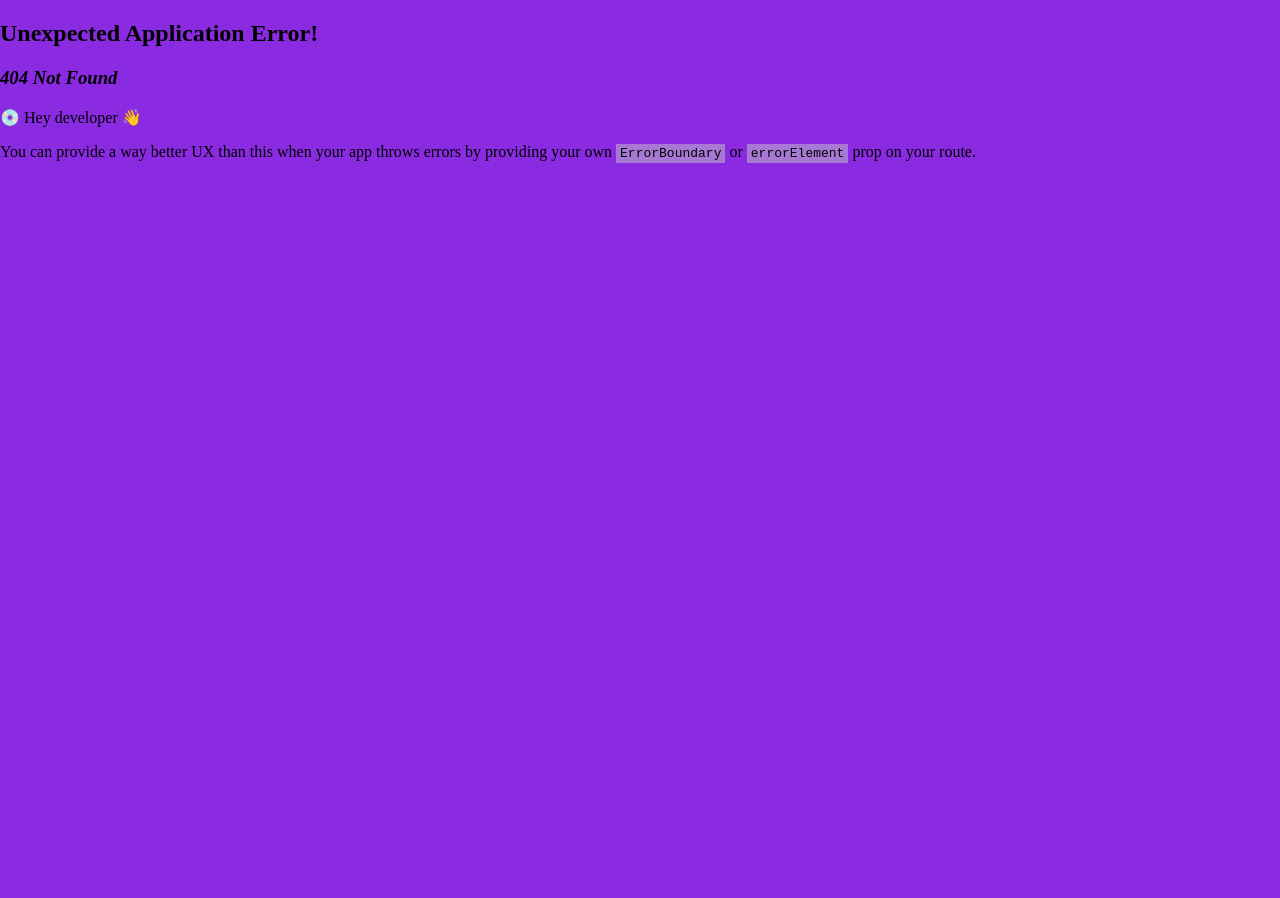
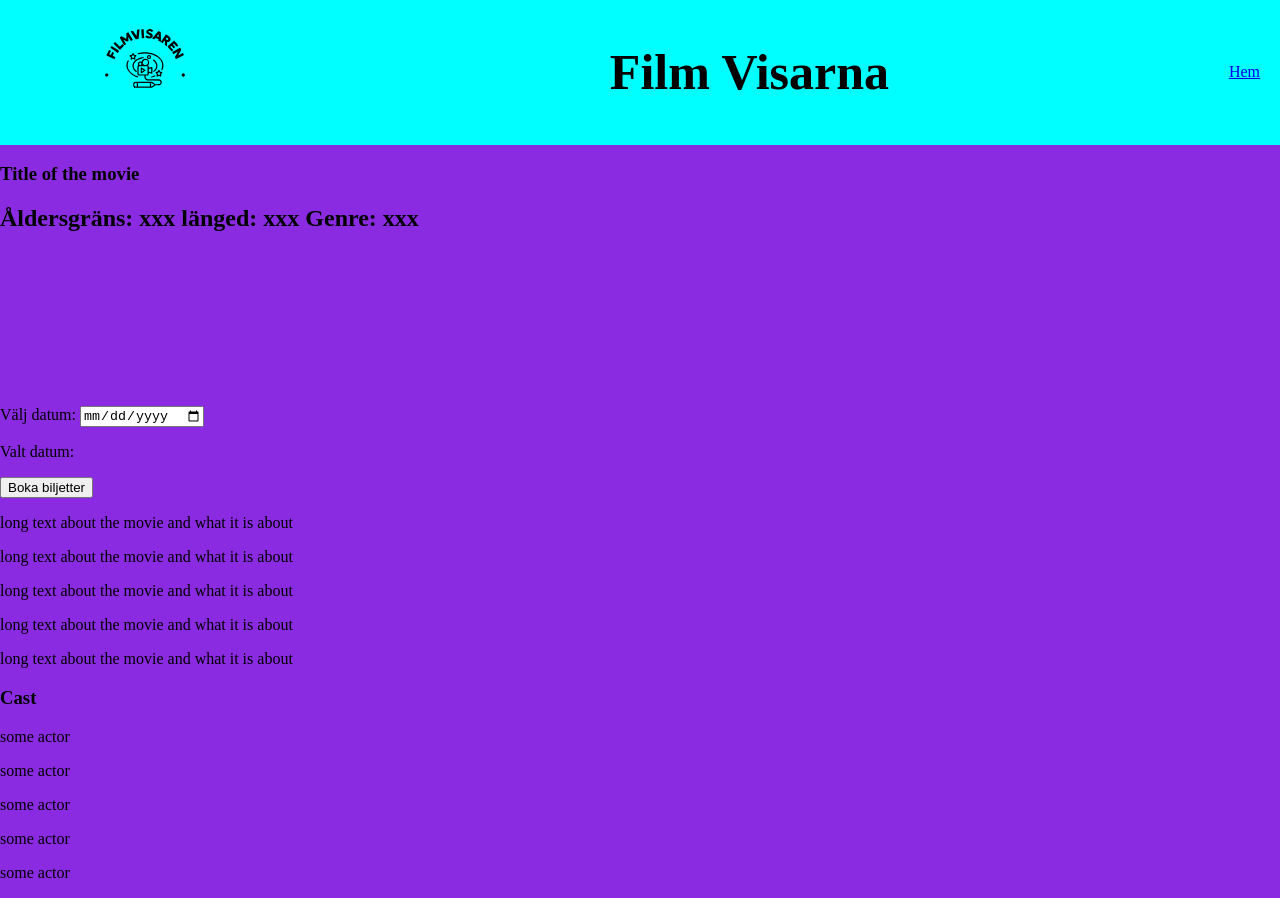
Before and after one commit to hkmp1303/filmvisarna, a React (Vite) app: page /moviedetails in a window 1280 px wide. Before the commit this address had no page. Before the commit the page ends 820 px from the top, so only its background shows below. Built offline with nearby package versions, Linux system fonts and the light colour scheme.

Commit message:
made some basic structure and routing
Just made some really basic structure just so I know what
i need.

also did the routing so that you can find the page

```diff
--- a/src/pages/MovieDetailsPage.tsx
+++ b/src/pages/MovieDetailsPage.tsx
@@ -0,0 +1,43 @@
+import { useState } from "react";
+
+export default function MovieDetails() {
+
+    /* */
+    const [date, setDate] = useState('');
+
+    return <>
+        <article>
+            <section className="movie-title">
+                <h1>Title of the movie</h1>
+                <h2>Åldersgräns: xxx länged: xxx Genre: xxx</h2>
+            </section>
+            <video src=""></video>
+            <div>
+                <label htmlFor="start">Välj datum: </label>
+                <input
+                    type="date"
+                    id="start"
+                    value={date}
+                    onChange={(e) => setDate(e.target.value)}
+                />
+                <p>Valt datum: {date}</p>
+            </div>
+            <button>Boka biljetter</button>
+            <section className="movie-description">
+                <p>long text about the movie and what it is about</p>
+                <p>long text about the movie and what it is about</p>
+                <p>long text about the movie and what it is about</p>
+                <p>long text about the movie and what it is about</p>
+                <p>long text about the movie and what it is about</p>
+            </section>
+            <section className="movie-cast">
+                <h3>Cast</h3>
+                <p>some actor</p>
+                <p>some actor</p>
+                <p>some actor</p>
+                <p>some actor</p>
+                <p>some actor</p>
+            </section>
+        </article>
+    </>
+}
--- a/src/routes.tsx
+++ b/src/routes.tsx
@@ -1,5 +1,6 @@
 import type { JSX } from 'react';
 import LandingPage from './pages/LandingPage';
+import MovieDetails from './pages/MovieDetailsPage';
 
 interface Route {
   element: JSX.Element;
@@ -8,8 +9,8 @@ interface Route {
 }
 
 const routes: Route[] = [
-  { element: <LandingPage />, path: '/', menuLabel: 'Hem' }
-
+  { element: <LandingPage />, path: '/', menuLabel: 'Hem' },
+  { element: <MovieDetails />, path: '/moviedetails' }
   //{ element: <Page-Name />, path: '/file-path', menuLabel: 'Lable-Name' }
 ];
 
```
